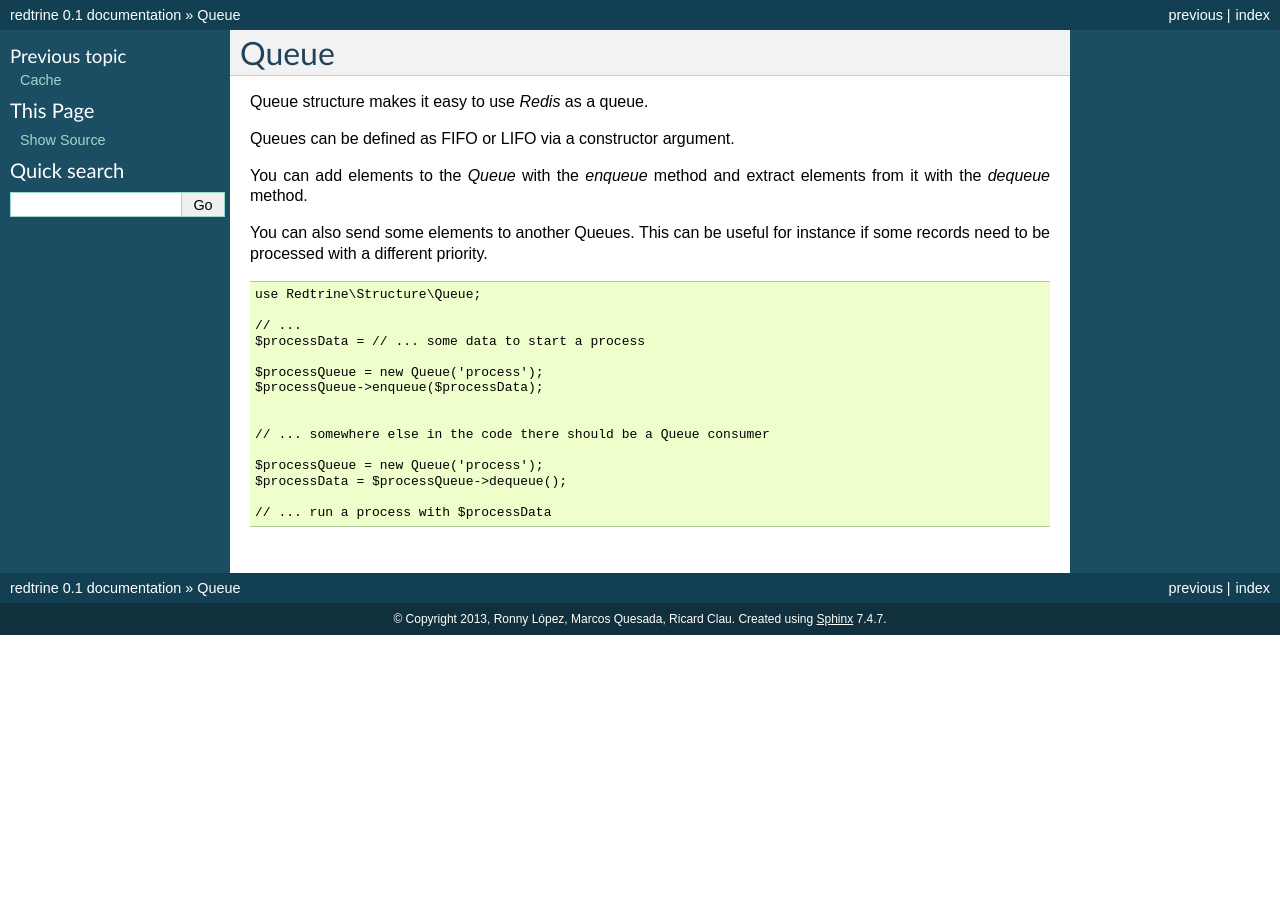
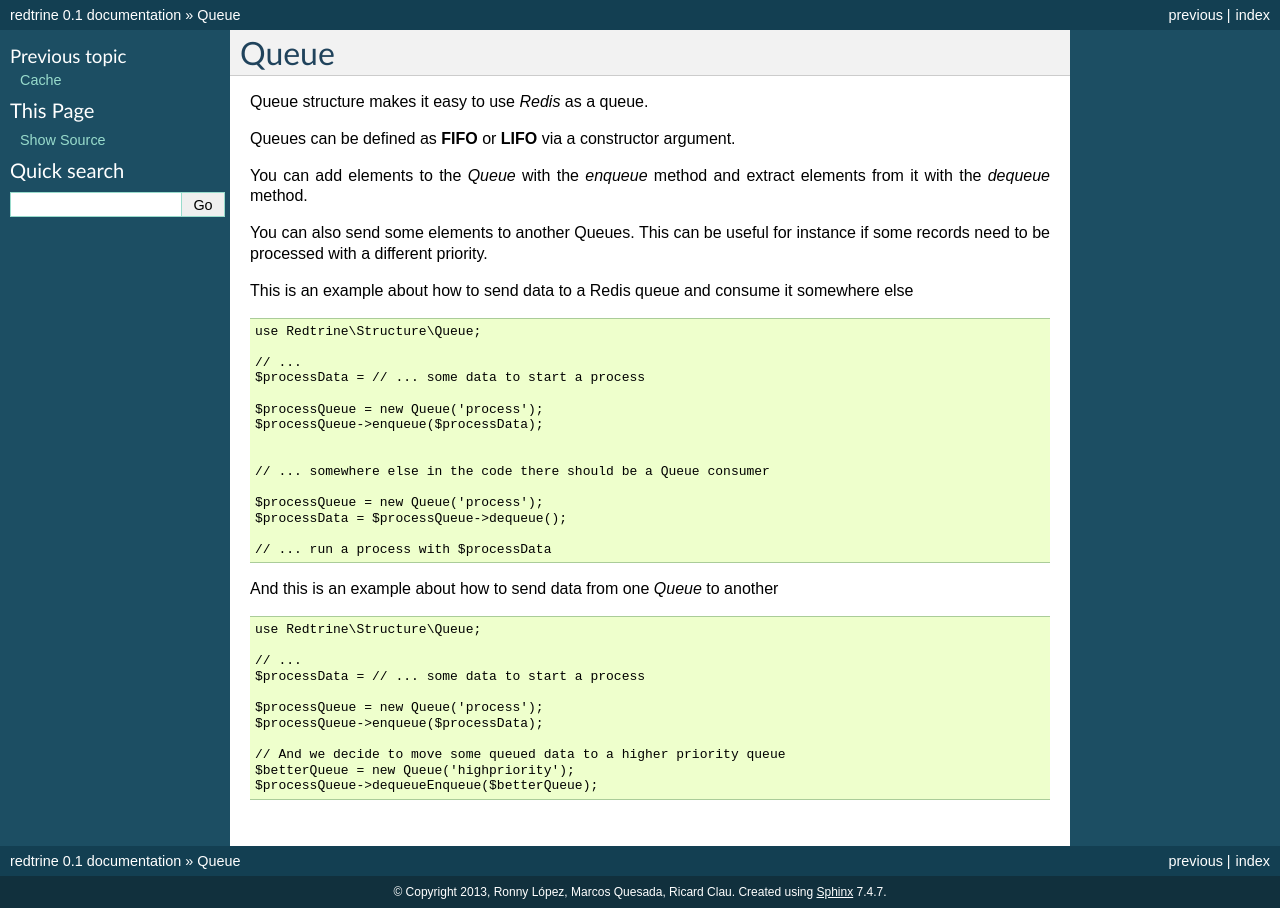
Before and after one commit to redtrine/redtrine, a Sphinx documentation site: the page built from docs/structures/queue.rst, in a window 1280 px wide. Built offline with Sphinx 7.4.7, drawn with Linux system fonts in a browser that asks for light colours.

Commit message:
improve cache and queue docs

```diff
--- a/docs/structures/queue.rst
+++ b/docs/structures/queue.rst
@@ -3,13 +3,15 @@ Queue
 
 Queue structure makes it easy to use `Redis` as a queue.
 
-Queues can be defined as FIFO or LIFO via a constructor argument.
+Queues can be defined as **FIFO** or **LIFO** via a constructor argument.
 
 You can add elements to the `Queue` with the `enqueue` method and extract elements
 from it with the `dequeue` method.
 
 You can also send some elements to another Queues. This can be useful for instance
 if some records need to be processed with a different priority.
+
+This is an example about how to send data to a Redis queue and consume it somewhere else
 
 .. code-block:: php
 
@@ -28,3 +30,19 @@ if some records need to be processed with a different priority.
     $processData = $processQueue->dequeue();
 
     // ... run a process with $processData
+
+And this is an example about how to send data from one `Queue` to another
+
+.. code-block:: php
+
+    use Redtrine\Structure\Queue;
+
+    // ...
+    $processData = // ... some data to start a process
+
+    $processQueue = new Queue('process');
+    $processQueue->enqueue($processData);
+
+    // And we decide to move some queued data to a higher priority queue
+    $betterQueue = new Queue('highpriority');
+    $processQueue->dequeueEnqueue($betterQueue);
```
Also changed, not shown: docs/structures/cache.rst (+7 -3 lines).
